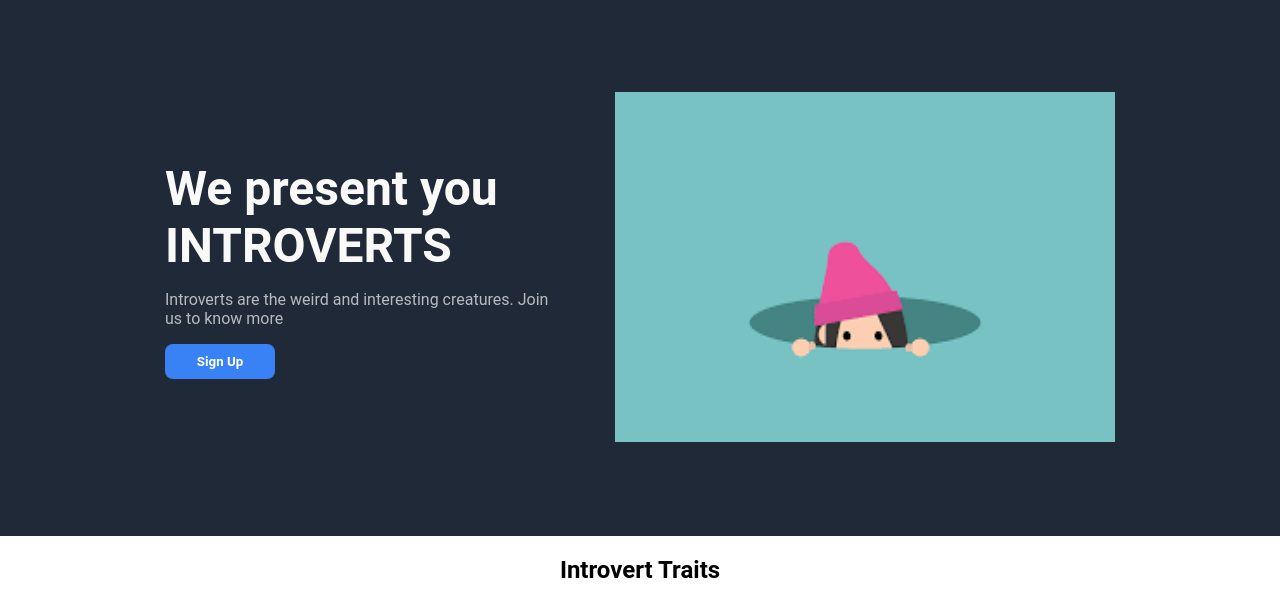
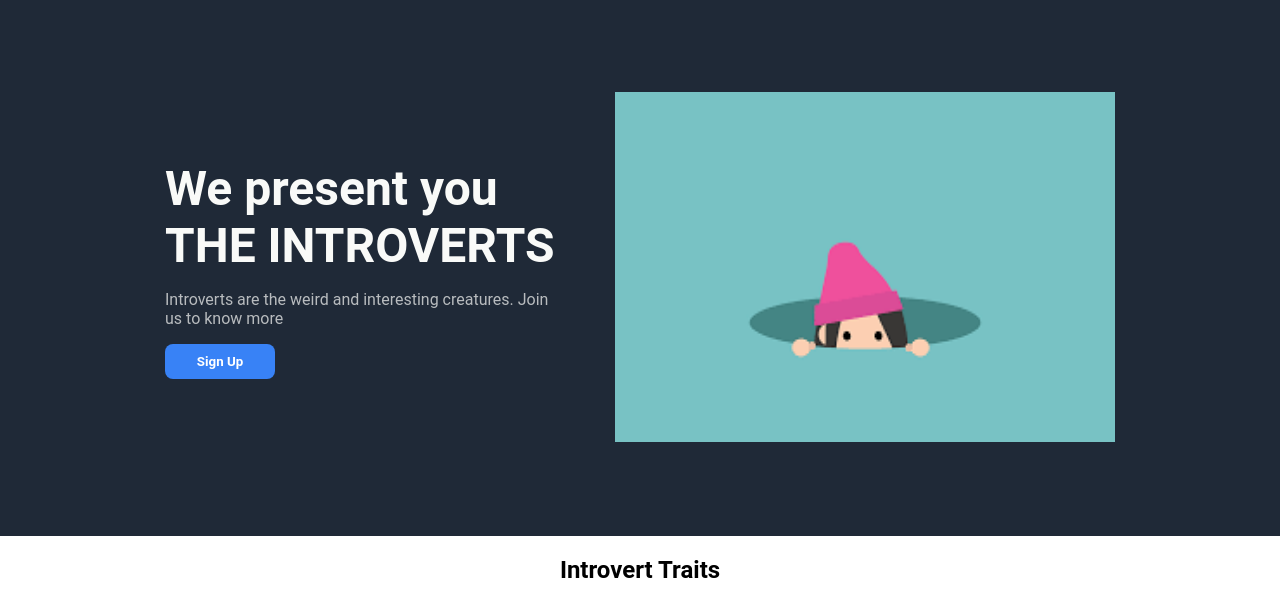
Before and after one commit to darkbits018/landingPage, a plain HTML site: page index.html in a window 1280 px wide. Shown: the part 126-727 px from the top of the page. Drawn offline with Linux system fonts and the light colour scheme.

Commit message:
this is final commit really >_<

```diff
--- a/index.html
+++ b/index.html
@@ -19,7 +19,7 @@
         </nav>
         <div class="box hero">
             <div class="hero1 hero-cta">
-                <h1>We present you INTROVERTS</h1>
+                <h1>We present you THE INTROVERTS</h1>
                 <p>Introverts are the weird and interesting creatures. Join us to know more </p>
                 <button type="button"><a href="https://www.youtube.com/watch?v=iik25wqIuFo">Sign Up</a></button>
             </div>
```
